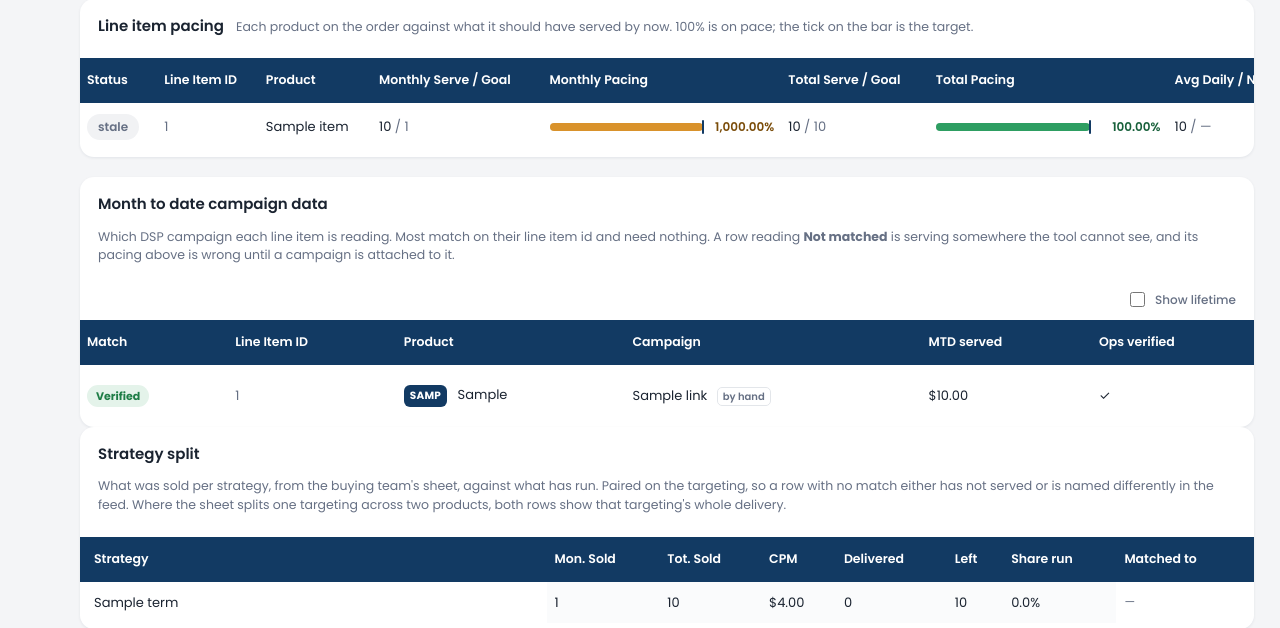
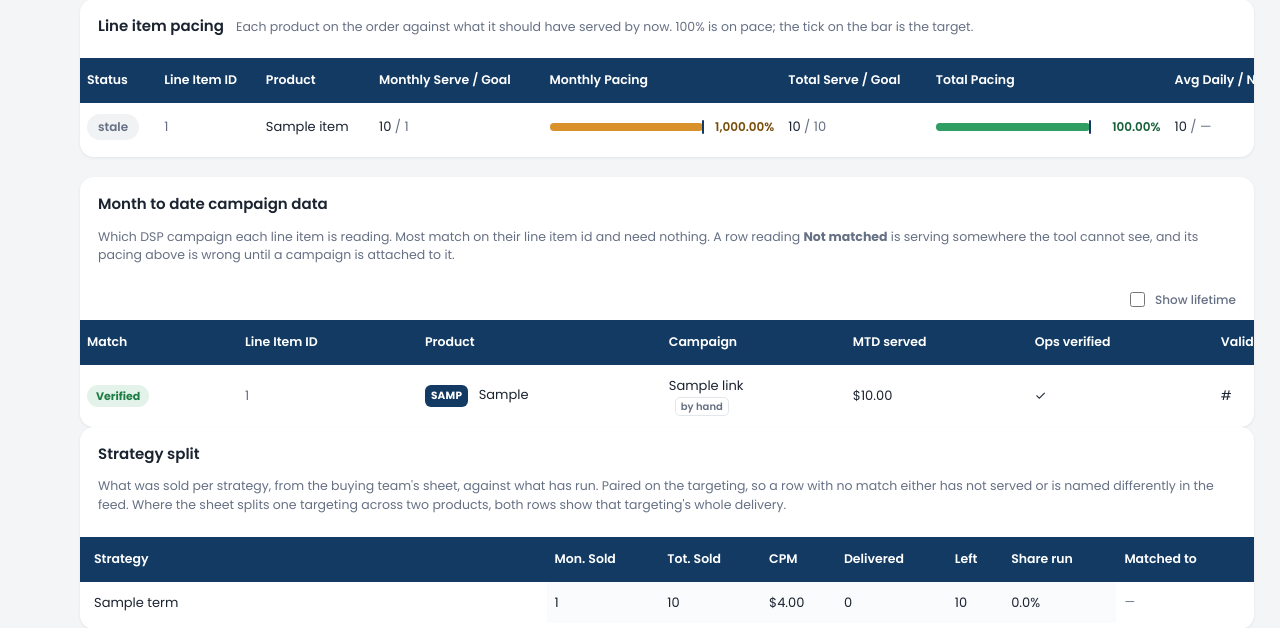
Before and after one commit to kiri-ux/adtini-pacing, a Flask app: page /orders/1 in a window 1280 px wide. Shown: the part 979-1607 px from the top of the page. Run offline with Flask 3, Linux system fonts and the light colour scheme; tables that the repository leaves empty hold one stand-in row (values such as "Sample post"); parts of the project's set-up code (start-up, migrations or seed data) failed here and were passed over; some libraries are stand-ins or nearby versions.

Commit message:
Link a line item to several campaigns, not just one
A Meta line bought across an impressions campaign and a leads campaign is
ordinary, and the dialog only let one be picked. Reading one of the two
understates the line by whatever the other ran - the same wrong answer as
reading neither, only harder to notice.

The picker is checkboxes now and the whole set is saved at once, so
unticking one removes it and saving with nothing ticked clears the row.
The table lists every campaign a line item is on rather than the first
and a count.

The other direction is unchanged and stays one-to-one: a campaign
belongs to one line item, and picking one already linked elsewhere moves
it rather than sharing it. Two line items reading one campaign would
count its delivery twice on the same order, which is a worse answer than
the zero it started with.

Co-Authored-By: Claude Opus 5 <noreply@anthropic.com>
Claude-Session: https://claude.ai/code/session_01J9fcuXmKYTkkksmjFW7UcZ

```diff
--- a/app.py
+++ b/app.py
@@ -532,15 +532,22 @@ def line_item_delete(order_id: int, line_item_id: int):
 @app.route("/orders/<int:order_id>/link", methods=["POST"])
 @login_required
 def campaign_link(order_id: int):
-    """Attach a DSP campaign to a line item, or update how it is attached.
+    """Set which DSP campaigns a line item was bought on.
 
-    The campaign is identified by `source\u241fcampaign_id`, which is the pair
-    delivery is unique on. A campaign already linked elsewhere is moved
-    rather than duplicated: one campaign's delivery belongs to one line item,
-    or it would be counted twice on the same order.
+    The whole set arrives at once, so unticking one removes it. A line item
+    can carry several: a Meta line split into an impressions campaign and a
+    leads campaign is ordinary, and reading only one of them understates the
+    line by whatever the other ran.
+
+    The other direction stays one-to-one. A campaign already on another line
+    item is moved here rather than shared, because two line items reading one
+    campaign would count its delivery twice on the same order - which is a
+    worse answer than the zero it started with.
     """
     line_item_id = request.form.get("line_item_id", type=int)
-    raw = (request.form.get("campaign") or "").strip()
+    picked = [
+        raw.strip() for raw in request.form.getlist("campaign") if raw.strip()
+    ]
     verified = request.form.get("ops_verified") == "on"
     who = (request.form.get("linked_by") or "").strip() or None
 
@@ -549,44 +556,47 @@ def campaign_link(order_id: int):
         if item is None or item.order_id != order_id:
             abort(404)
 
-        existing = db.execute(
-            select(CampaignLink).where(CampaignLink.line_item_id == item.id)
-        ).scalar_one_or_none()
+        existing = {
+            (link.data_source, link.campaign_id): link
+            for link in db.execute(
+                select(CampaignLink).where(CampaignLink.line_item_id == item.id)
+            ).scalars()
+        }
 
-        if not raw:
-            # An empty pick with the row already linked means "just record
-            # the verification"; with nothing linked it is a no-op.
-            if existing is not None:
-                existing.ops_verified = verified
-                existing.linked_by = who or existing.linked_by
-                flash("Updated.")
-            return redirect(url_for("order_detail", order_id=order_id))
+        wanted: set[tuple[str, str]] = set()
+        for raw in picked:
+            source, _, campaign_id = raw.partition("\u241f")
+            if campaign_id:
+                wanted.add((source, campaign_id))
 
-        source, _, campaign_id = raw.partition("\u241f")
-        if not campaign_id:
-            flash("That campaign could not be read.")
-            return redirect(url_for("order_detail", order_id=order_id))
+        for key, link in existing.items():
+            if key not in wanted:
+                db.delete(link)
 
-        name = db.execute(
-            select(func.max(DailyDelivery.campaign_name)).where(
-                DailyDelivery.data_source == source,
-                DailyDelivery.campaign_id == campaign_id,
-            )
-        ).scalar()
+        for source, campaign_id in sorted(wanted):
+            link = existing.get((source, campaign_id))
+            if link is not None:
+                link.ops_verified = verified
+                link.linked_by = who or link.linked_by
+                continue
 
-        # The campaign may already be linked to a different line item.
-        claimed = db.execute(
-            select(CampaignLink).where(
-                CampaignLink.data_source == source,
-                CampaignLink.campaign_id == campaign_id,
-            )
-        ).scalar_one_or_none()
+            # It may be on another line item. Move it rather than copy it.
+            claimed = db.execute(
+                select(CampaignLink).where(
+                    CampaignLink.data_source == source,
+                    CampaignLink.campaign_id == campaign_id,
+                )
+            ).scalar_one_or_none()
+            if claimed is not None:
+                db.delete(claimed)
+                db.flush()
 
-        if claimed is not None and claimed is not existing:
-            db.delete(claimed)
-            db.flush()
-
-        if existing is None:
+            name = db.execute(
+                select(func.max(DailyDelivery.campaign_name)).where(
+                    DailyDelivery.data_source == source,
+                    DailyDelivery.campaign_id == campaign_id,
+                )
+            ).scalar()
             db.add(
                 CampaignLink(
                     line_item_id=item.id,
@@ -597,14 +607,21 @@ def campaign_link(order_id: int):
                     linked_by=who,
                 )
             )
-        else:
-            existing.data_source = source
-            existing.campaign_id = campaign_id
-            existing.campaign_name = name
-            existing.ops_verified = verified
-            existing.linked_by = who
 
-    flash("Campaign linked.")
+        removed = len(set(existing) - wanted)
+        added = len(wanted - set(existing))
+
+    if not wanted and not removed:
+        flash("Nothing picked.")
+    elif not wanted:
+        flash("Link removed.")
+    else:
+        parts = []
+        if added:
+            parts.append(f"{added} campaign{'' if added == 1 else 's'} linked")
+        if removed:
+            parts.append(f"{removed} removed")
+        flash(", ".join(parts) + "." if parts else "Updated.")
     return redirect(url_for("order_detail", order_id=order_id))
 
 
--- a/static/linking.js
+++ b/static/linking.js
@@ -21,9 +21,10 @@
     verified.checked = btn.dataset.verified === "1";
     by.value = btn.dataset.by || "";
 
-    var current = btn.dataset.campaign || "";
+    // A line item can be on several campaigns, so this is a set.
+    var current = (btn.dataset.campaigns || "").split(",").filter(Boolean);
     dlg.querySelectorAll('input[name="campaign"]').forEach(function (input) {
-      input.checked = input.value !== "" && input.value === current;
+      input.checked = current.indexOf(input.value) !== -1;
     });
 
     // "Now on" is relative to whoever is being linked: a campaign already on
@@ -39,6 +40,7 @@
     else dlg.setAttribute("open", "open");
     var picked = dlg.querySelector('input[name="campaign"]:checked');
     if (picked) picked.scrollIntoView({ block: "center" });
+    count();
   }
 
   function apply(term) {
@@ -60,6 +62,19 @@
     });
   }
 
+  // How many are ticked, so the count is visible without scrolling the list.
+  function count() {
+    var tally = dlg.querySelector("#dlgcount");
+    if (!tally) return;
+    var n = dlg.querySelectorAll('input[name="campaign"]:checked').length;
+    tally.textContent = n === 0 ? "none picked" : n + " picked";
+    tally.classList.toggle("none", n === 0);
+  }
+
+  dlg.addEventListener("change", function (event) {
+    if (event.target.name === "campaign") count();
+  });
+
   var cancel = document.getElementById("dlgcancel");
   if (cancel) {
     cancel.addEventListener("click", function () {
--- a/static/pacing.css
+++ b/static/pacing.css
@@ -357,3 +357,12 @@ table.dlgtable tr.ismine .takenby::after{content:" (this row)"}
   .dlgfoot .spacer{display:none}
   .linkdlg{max-height:88vh;overflow:auto}
 }
+
+/* A line item can sit on several campaigns, so the cell is a list. */
+td.campcell{max-width:260px}
+ul.camplist{margin:0;padding:0;list-style:none}
+ul.camplist li{overflow:hidden;text-overflow:ellipsis;white-space:nowrap;
+  line-height:1.5}
+ul.camplist li + li{border-top:1px dotted var(--line)}
+.dlgcount{font-size:12px;font-weight:600;color:var(--blue)}
+.dlgcount.none{color:var(--muted);font-weight:500}
--- a/templates/order.html
+++ b/templates/order.html
@@ -307,17 +307,21 @@
             <span class="pchip" style="background:{{ r.hex }};color:{{ r.text_hex }}">{{ r.code }}</span>
             <span class="clip" title="{{ r.label }}">{{ r.label }}</span>
           </td>
-          <td class="clip">
-            {%- if r.link -%}
-              <span title="{{ r.link.data_source }} · {{ r.link.campaign_id }}">
-                {{ r.link.campaign_name or r.link.campaign_id }}</span>
+          <td class="campcell">
+            {%- if r.links -%}
+              <ul class="camplist">
+              {% for link in r.links %}
+                <li title="{{ link.data_source }} · {{ link.campaign_id }}">
+                  {{ link.campaign_name or link.campaign_id }}</li>
+              {% endfor %}
+              </ul>
               <span class="byhand" title="Attached by hand, not by id">by hand</span>
             {%- elif r.matched_campaigns -%}
-              <span title="{{ r.matched_campaigns|map(attribute='label')|join(', ') }}">
-                {{ r.matched_campaigns[0].label }}</span>
-              {%- if r.matched_campaigns|length > 1 %}
-              <span class="muted">+{{ r.matched_campaigns|length - 1 }}</span>
-              {%- endif -%}
+              <ul class="camplist">
+              {% for c in r.matched_campaigns %}
+                <li title="{{ c.data_source }} · {{ c.campaign_id }}">{{ c.label }}</li>
+              {% endfor %}
+              </ul>
             {%- else -%}
               <span class="muted">—</span>
             {%- endif -%}
@@ -325,17 +329,17 @@
           <td class="num">
             {% if r.is_money %}{{ r.served|money }}{% else %}{{ r.served|num }}{% endif %}
           </td>
-          <td>{{ '✓' if r.link and r.link.ops_verified else '' }}</td>
-          <td class="muted">{{ (r.link.linked_by if r.link else '') or '—' }}</td>
+          <td>{{ '✓' if r.state == 'verified' else '' }}</td>
+          <td class="muted">{{ r.linked_by or '—' }}</td>
           <td class="linkact">
             <button type="button" class="btn2 linkbtn"
               data-li="{{ r.line_item.id }}"
               data-label="{{ r.label }}"
-              data-campaign="{{ r.link.data_source ~ '␟' ~ r.link.campaign_id if r.link else '' }}"
-              data-verified="{{ '1' if r.link and r.link.ops_verified else '' }}"
-              data-by="{{ (r.link.linked_by if r.link else '') or '' }}">
-              {{ 'Edit link' if r.link else 'Link…' }}</button>
-            {% if r.link %}
+              data-campaigns="{{ r.linked_keys }}"
+              data-verified="{{ '1' if r.state == 'verified' else '' }}"
+              data-by="{{ r.linked_by or '' }}">
+              {{ 'Edit links' if r.links else 'Link…' }}</button>
+            {% if r.links %}
             <form method="post" class="inlineform"
               action="{{ url_for('campaign_unlink', order_id=o.id, line_item_id=r.line_item.id) }}">
               <button class="btn2 danger" type="submit">Unlink</button>
@@ -353,10 +357,11 @@
   <form method="post" action="{{ url_for('campaign_link', order_id=o.id) }}">
     <input type="hidden" name="line_item_id" id="dlg-li">
     <div class="dlghead">
-      <h3>Link a campaign</h3>
-      <p class="hint">Pick the DSP campaign this line item was bought on.
-        A campaign belongs to one line item, so choosing one already linked
-        moves it here.</p>
+      <h3>Link campaigns</h3>
+      <p class="hint">Pick every DSP campaign this line item was bought on -
+        a Meta line split across an impressions campaign and a leads one needs
+        both. Unticking one removes it. A campaign belongs to one line item,
+        so choosing one already linked elsewhere moves it here.</p>
       <p class="dlgfor">Line item: <b id="dlg-label"></b></p>
     </div>
 
@@ -372,7 +377,7 @@
         <tbody>
         {% for c in linking.candidates %}
           <tr data-hay="{{ (c.label ~ ' ' ~ c.campaign_id ~ ' ' ~ (c.product or ''))|lower }}">
-            <td><input type="radio" name="campaign" value="{{ c.key }}"
+            <td><input type="checkbox" name="campaign" value="{{ c.key }}"
               id="cand-{{ loop.index }}"></td>
             <td class="clip"><label for="cand-{{ loop.index }}"
               title="{{ c.data_source }} · {{ c.campaign_id }}">{{ c.label }}</label></td>
@@ -401,13 +406,14 @@
     </div>
 
     <div class="dlgfoot">
+      <span id="dlgcount" class="dlgcount none">none picked</span>
       <label class="chk"><input type="checkbox" name="ops_verified" id="dlg-verified">
         Ops verified</label>
       <input type="text" name="linked_by" id="dlg-by" class="dlgby"
         placeholder="Validated by" autocomplete="off">
       <span class="spacer"></span>
       <button type="button" class="btn2" id="dlgcancel">Cancel</button>
-      <button class="btn save" type="submit">Link</button>
+      <button class="btn save" type="submit">Save links</button>
     </div>
   </form>
 </dialog>
--- a/views.py
+++ b/views.py
@@ -786,7 +786,11 @@ class LinkRow:
     code: str
     hex: str
     text_hex: str
-    link: CampaignLink | None = None
+    # A line item can be bought across several campaigns - a Meta line split
+    # into an impressions campaign and a leads one is ordinary - so this is a
+    # set, not a single choice. The other direction stays one-to-one: a
+    # campaign belongs to one line item, or its delivery counts twice.
+    links: list[CampaignLink] = field(default_factory=list)
     matched_campaigns: list[CampaignCandidate] = field(default_factory=list)
     served: float = 0.0
     is_money: bool = False
@@ -798,11 +802,29 @@ class LinkRow:
         `linked` and `matched` are both fine; `unmatched` is the one that
         costs the buying team a wrong number on the page.
         """
-        if self.link:
-            return "verified" if self.link.ops_verified else "linked"
+        if self.links:
+            return (
+                "verified"
+                if all(link.ops_verified for link in self.links)
+                else "linked"
+            )
         if self.matched_campaigns:
             return "matched"
         return "unmatched"
+
+    @property
+    def linked_by(self) -> str | None:
+        for link in self.links:
+            if link.linked_by:
+                return link.linked_by
+        return None
+
+    @property
+    def linked_keys(self) -> str:
+        """The campaigns on this row, for the dialog to tick on open."""
+        return ",".join(
+            f"{link.data_source}\u241f{link.campaign_id}" for link in self.links
+        )
 
 
 @dataclass
@@ -922,14 +944,13 @@ def linking_view(
     if daily is None:
         daily = _daily_by_line_item(session, line_items)
 
-    links = {
-        link.line_item_id: link
-        for link in session.execute(
-            select(CampaignLink).where(
-                CampaignLink.line_item_id.in_([li.id for li in line_items] or [0])
-            )
-        ).scalars()
-    }
+    links: dict[int, list[CampaignLink]] = defaultdict(list)
+    for link in session.execute(
+        select(CampaignLink)
+        .where(CampaignLink.line_item_id.in_([li.id for li in line_items] or [0]))
+        .order_by(CampaignLink.campaign_name, CampaignLink.campaign_id)
+    ).scalars():
+        links[link.line_item_id].append(link)
 
     is_money = order.pacing_type != "impression"
     rows: list[LinkRow] = []
@@ -943,7 +964,7 @@ def linking_view(
                 code=products.abbreviation(item.product),
                 hex=entry.hex if entry else "#123A63",
                 text_hex=entry.text_hex if entry else "#FFFFFF",
-                link=links.get(item.id),
+                links=links.get(item.id, []),
                 matched_campaigns=[
                     c for c in candidates
                     if c.taken_by == item.id and c.taken_how == "id"
```
Also changed, not shown: tests/test_linking.py (+131 -18 lines).
